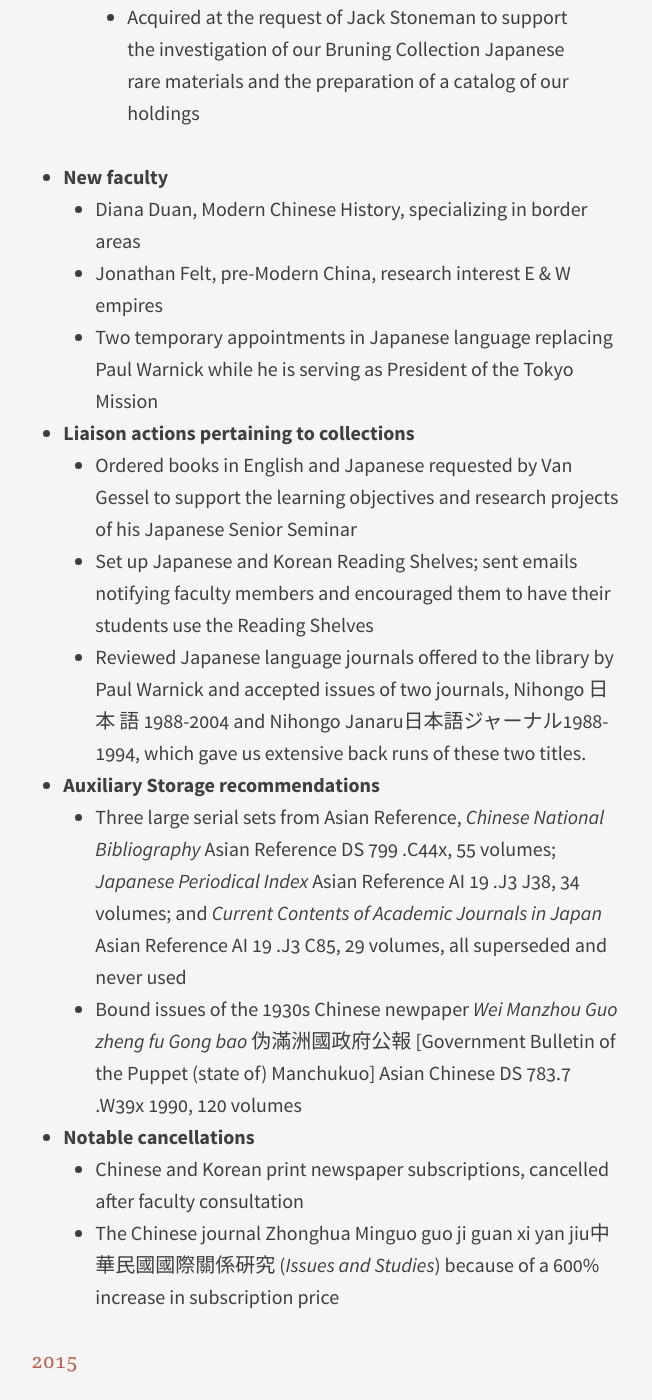
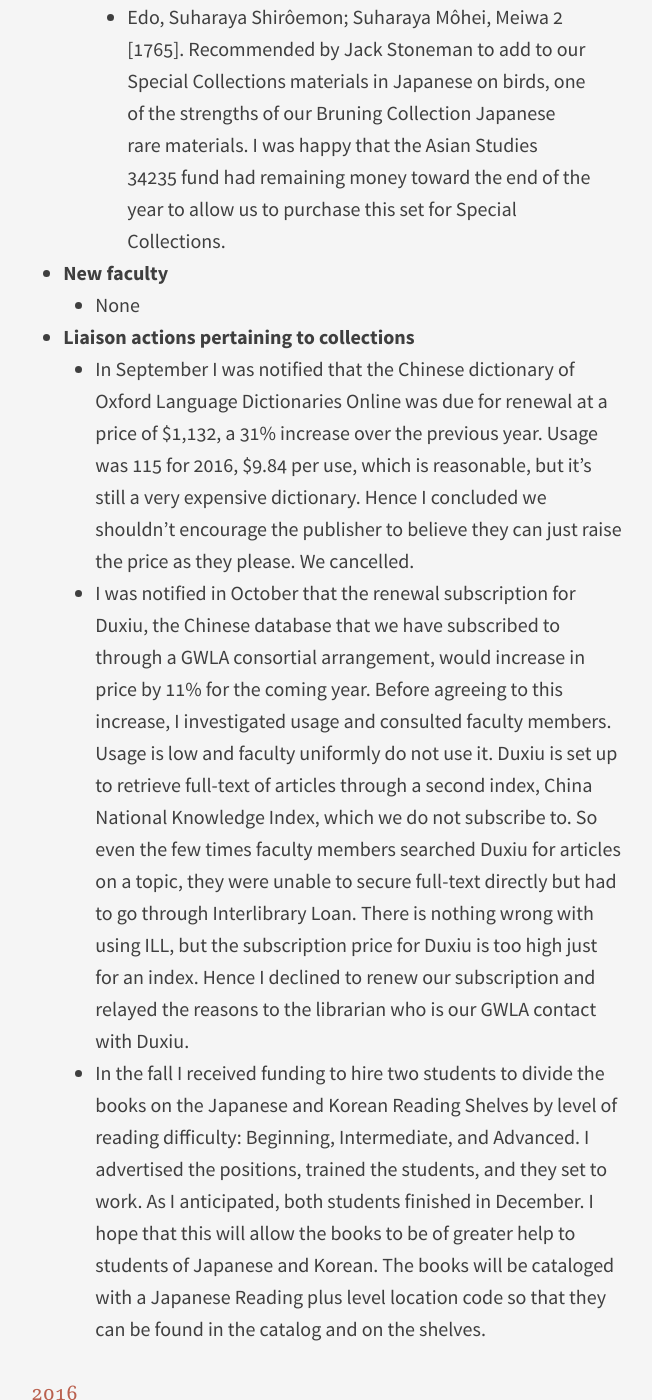
Before and after one commit to HBLL-Collection-Development/HBLL-Collection-Development.github.io, a Jekyll site: the page built from _posts/2018-02-06-34135.md, in a window 1280 px wide and 1400 px high, scrolled down 4495 px. Shown: the whole window, without its empty margins (281-933 px from the left). Built offline with Jekyll 4.4.1, drawn with Linux system fonts in a browser that asks for light colours; some of the changed text lies outside the part shown.

Commit message:
[ADD] Annual report for Asian collection

```diff
--- a/_posts/2017-02-28-34135.md
+++ b/_posts/2018-02-06-34135.md
@@ -93,6 +93,19 @@ The Asian Studies program reflects the interests and teaching contributions of m
 
 ## Subject Librarian Annual Collection Reports
 
+### 2017
+- **Notable acquisitions**
+    - SO SHISEKI GAFU. 宋紫石画譜  [So Shiseki's picture album]
+        - Edo, Suharaya Shirôemon; Suharaya Môhei, Meiwa 2 [1765]. Recommended by Jack Stoneman to add to our Special Collections materials in Japanese on birds, one of the strengths of our Bruning Collection Japanese rare materials.  I was happy that the Asian Studies 34235 fund had remaining money toward the end of the year to allow us to purchase this set for Special Collections.
+
+- **New faculty**
+    - None
+
+- **Liaison actions pertaining to collections**
+    - In September I was notified that the Chinese dictionary of Oxford Language Dictionaries Online was due for renewal at a price of $1,132, a 31% increase over the previous year.  Usage was 115 for 2016, $9.84 per use, which is reasonable, but it's still a very expensive dictionary.  Hence I concluded we shouldn't encourage the publisher to believe they can just raise the price as they please.  We cancelled.
+    - I was notified in October that the renewal subscription for Duxiu, the Chinese database that we have subscribed to through a GWLA consortial arrangement, would increase in price by 11% for the coming year.  Before agreeing to this increase, I investigated usage and consulted faculty members.  Usage is low and faculty uniformly do not use it.  Duxiu is set up to retrieve full-text of articles through a second index, China National Knowledge Index, which we do not subscribe to.  So even the few times faculty members searched Duxiu for articles on a topic, they were unable to secure full-text directly but had to go through Interlibrary Loan.  There is nothing wrong with using ILL, but the subscription price for Duxiu is too high just for an index.  Hence I declined to renew our subscription and relayed the reasons to the librarian who is our GWLA contact with Duxiu.
+    - In the fall I received funding to hire two students to divide the books on the Japanese and Korean Reading Shelves by level of reading difficulty: Beginning, Intermediate, and Advanced.  I advertised the positions, trained the students, and they set to work.  As I anticipated, both students finished in December.  I hope that this will allow the books to be of greater help to students of Japanese and Korean.  The books will be cataloged with a Japanese Reading plus level location code so that they can be found in the catalog and on the shelves.
+
 ### 2016
 
 - **Notable acquisitions**
```
Also changed, not shown: _posts/2018-02-06-34235.md (renamed from _posts/2017-02-28-34235.md, +13 -1 lines).
